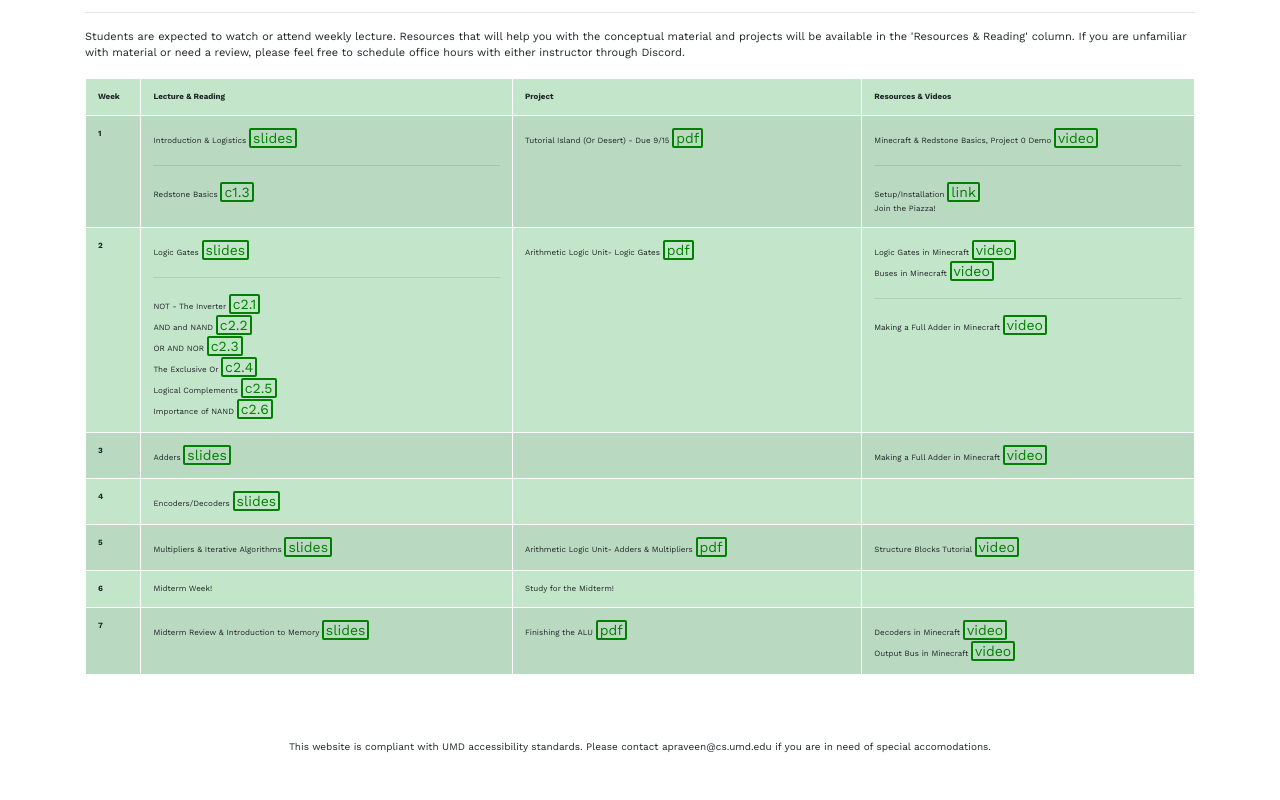
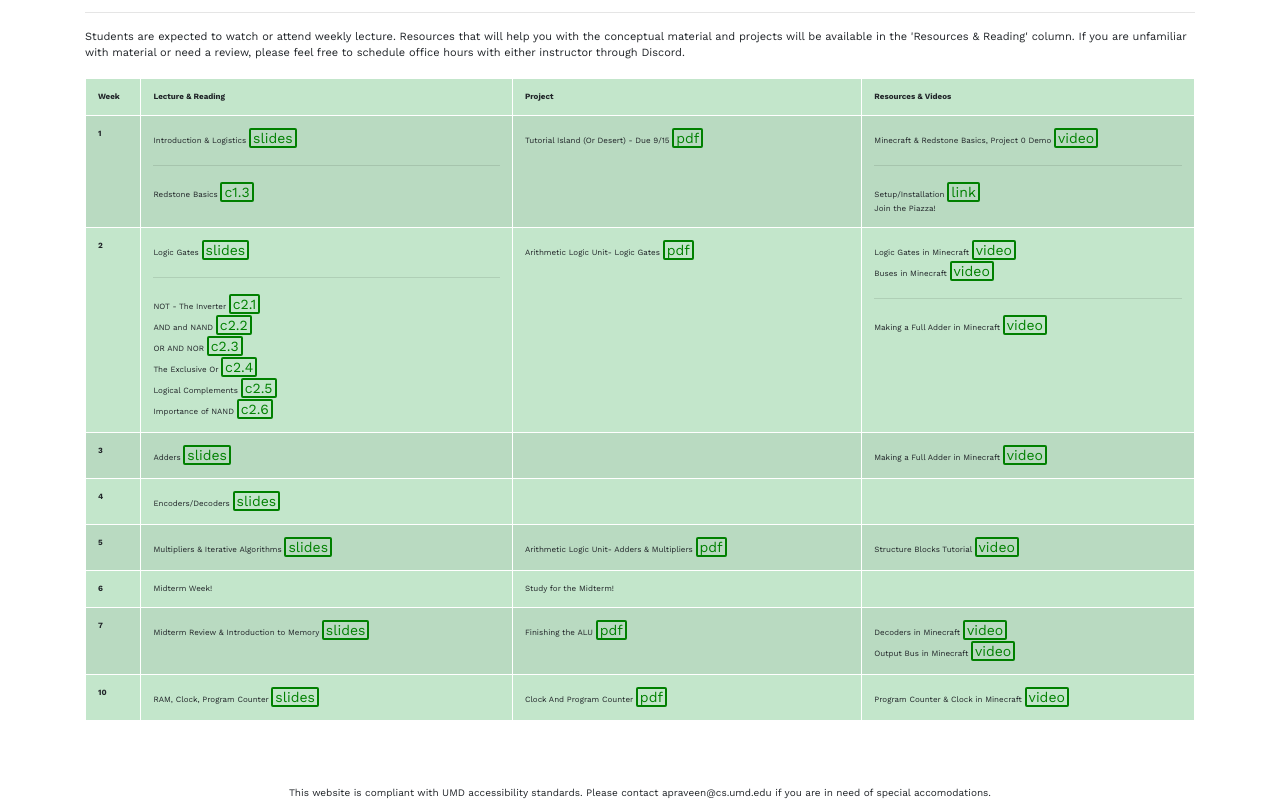
Before and after one commit to CMSC-389E/CMSC-389E.github.io, a website: page index.html in a window 1280 px wide. Shown: the part 770-1570 px from the top of the page. Before the commit the page ends 1524 px from the top, so only its background shows below. Drawn offline with nearby package versions, Linux system fonts and the light colour scheme.

Commit message:
p5 updated

```diff
--- a/index.html
+++ b/index.html
@@ -213,6 +213,22 @@
               </td>
             </tr>
 
+            <tr>
+              <th scope="row">10</th>
+              <td>
+                 RAM, Clock, Program Counter
+                <a target="_blank" href="https://github.com/CMSC-389E/spring2020-389E-lectures/raw/master/week12-ram/week12-ram.pdf" class="link">slides</a>
+
+              </td>
+              <td>
+                 Clock And Program Counter
+                <a target="_blank" href="projects/project_5.pdf" class="link">pdf</a>
+              </td>
+                <td>
+                  Program Counter &amp; Clock in Minecraft <a href="https://drive.google.com/file/d/1y5DlbOz2xEPjKfQTWWV6dcyvQly7oEPP/view" target="_blank" class="link">video</a> <br />
+              </td>
+            </tr>
+
 
 
 	</tbody>
```
Also changed, not shown: 15 other files.
